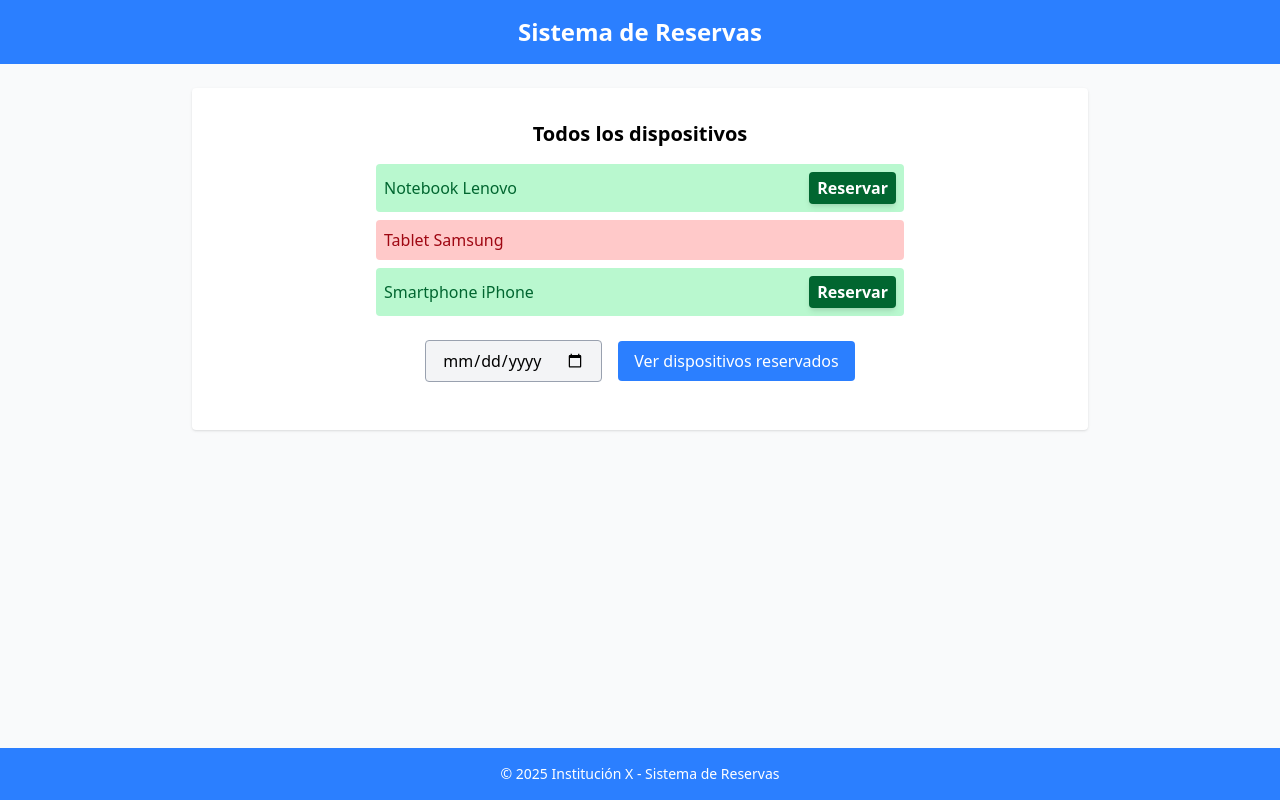
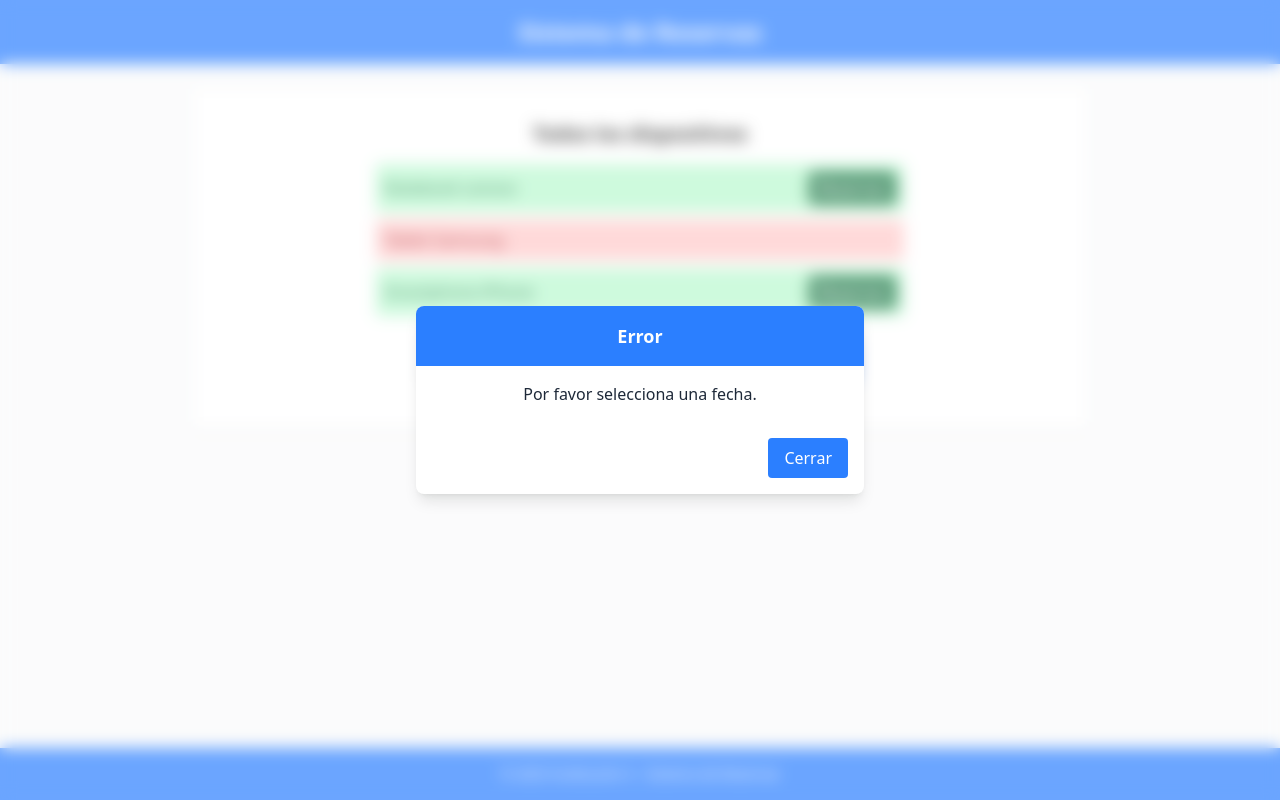
Before and after one commit to UboldiTIC/react-training-app, a React (Vite) app: page / in a window 1280 px wide. Both pictures are taken after a click on the button "Ver dispositivos reservados". Built offline with nearby package versions, Linux system fonts and the light colour scheme.

Commit message:
Add ModalAlert.jsx

```diff
--- a/src/components/DeviceReserved.jsx
+++ b/src/components/DeviceReserved.jsx
@@ -1,9 +1,14 @@
 import { useState } from 'react';
 import DeviceList from './DeviceList';
+import ModalAlert from './ModalAlert';
 
 const DeviceReserved = () => {
   const [date, setDate] = useState('');
   const [filteredReserved, setFilteredReserved] = useState([]);
+
+  const [showModal, setShowModal] = useState(false);
+  const [modalMessage, setModalMessage] = useState('');
+
 
   const reserves = [
     { date: '2025-10-01', time_from: '08:00', time_to: '10:30', name: 'Notebook Lenovo', user: 'Juan Pérez' },
@@ -13,7 +18,9 @@ const DeviceReserved = () => {
 
   const handleFilter = () => {
     if (!date) {
-      alert('Por favor selecciona una fecha.');
+      // alert('Por favor selecciona una fecha.');
+      setModalMessage('Por favor selecciona una fecha.');
+      setShowModal(true);
       return;
     }
 
@@ -21,7 +28,9 @@ const DeviceReserved = () => {
       .filter((r) => r.date === date);
 
     if (reservedOnDate.length === 0) {
-      alert('No hay reservas registradas para esa fecha.');
+      // alert('No hay reservas registradas para esa fecha.');
+      setModalMessage('No hay reservas registradas para esa fecha.');
+      setShowModal(true);
       setFilteredReserved([]);
       return;
     }
@@ -47,6 +56,15 @@ const DeviceReserved = () => {
         >
           Ver dispositivos reservados
         </button>
+
+        {/* Renderizado condicional del modal */}
+        {showModal && (
+          <ModalAlert
+            message={modalMessage} // Aquí se pasa el mensaje como prop
+            onClose={() => setShowModal(false)} // Función para cerrar el modal
+          />
+        )}
+
       </div>
 
       {filteredReserved.length > 0 && (
--- /dev/null
+++ b/src/components/ModalAlert.jsx
@@ -0,0 +1,31 @@
+import React from 'react';
+
+const ModalAlert = ({ message, onClose }) => {
+  return (
+    <div className="fixed inset-0 z-50 flex items-center justify-center backdrop-blur-sm bg-white/30">
+      <div className="bg-white rounded-lg shadow-lg w-11/12 max-w-md">
+        {/* Header del modal */}
+        <div className="bg-blue-500 text-white p-4 rounded-t-lg">
+          <h2 className="text-lg font-semibold">Error</h2>
+        </div>
+
+        {/* Cuerpo del modal */}
+        <div className="p-4 text-gray-800">
+          <p>{message}</p>
+        </div>
+
+        {/* Footer con botón de cerrar */}
+        <div className="flex justify-end p-4">
+          <button
+            onClick={onClose}
+            className="bg-blue-500 text-white px-4 py-2 rounded hover:bg-blue-600 transition"
+          >
+            Cerrar
+          </button>
+        </div>
+      </div>
+    </div>
+  );
+};
+
+export default ModalAlert;
--- a/src/components/ReserveButton.jsx
+++ b/src/components/ReserveButton.jsx
@@ -1,6 +1,13 @@
 import React from 'react';
+import { useState } from 'react';
+import ModalAlert from './ModalAlert';
+
 
 const ReservaButton = ({ date, time_from, time_to, name, user }) => {
+
+  const [showModal, setShowModal] = useState(false);
+  const [modalMessage, setModalMessage] = useState('');
+
   const handleReserva = async () => {
     const payload = {
       date,
@@ -20,25 +27,40 @@ const ReservaButton = ({ date, time_from, time_to, name, user }) => {
       });
 
       if (!response.ok) {
+        setModalMessage('Error al enviar la reserva');
+        setShowModal(true);
         throw new Error('Error al enviar la reserva');
       }
 
       const result = await response.json();
       console.log('Reserva exitosa:', result);
-      alert('Reserva realizada con éxito');
+      // alert('Reserva realizada con éxito');
+      setModalMessage('Reserva realizada con éxito');
+      setShowModal(true);
     } catch (error) {
       console.error('Error:', error);
-      alert('Hubo un problema al realizar la reserva');
+      // alert('Hubo un problema al realizar la reserva');
+      setModalMessage('Hubo un problema al realizar la reserva');
+      setShowModal(true);
     }
   };
 
   return (
+    <>
       <button
         onClick={handleReserva}
         className="bg-green-800 text-white hover:bg-green-200 font-semibold py-1 px-2 rounded shadow-md transition duration-300"
       >
         Reservar
       </button>
+
+      {showModal && (
+        <ModalAlert
+          message={modalMessage} // Aquí se pasa el mensaje como prop
+          onClose={() => setShowModal(false)} // Función para cerrar el modal
+        />
+      )}
+    </>
   );
 };
 
```
Lines whose indentation alone changed are shown as unchanged.
